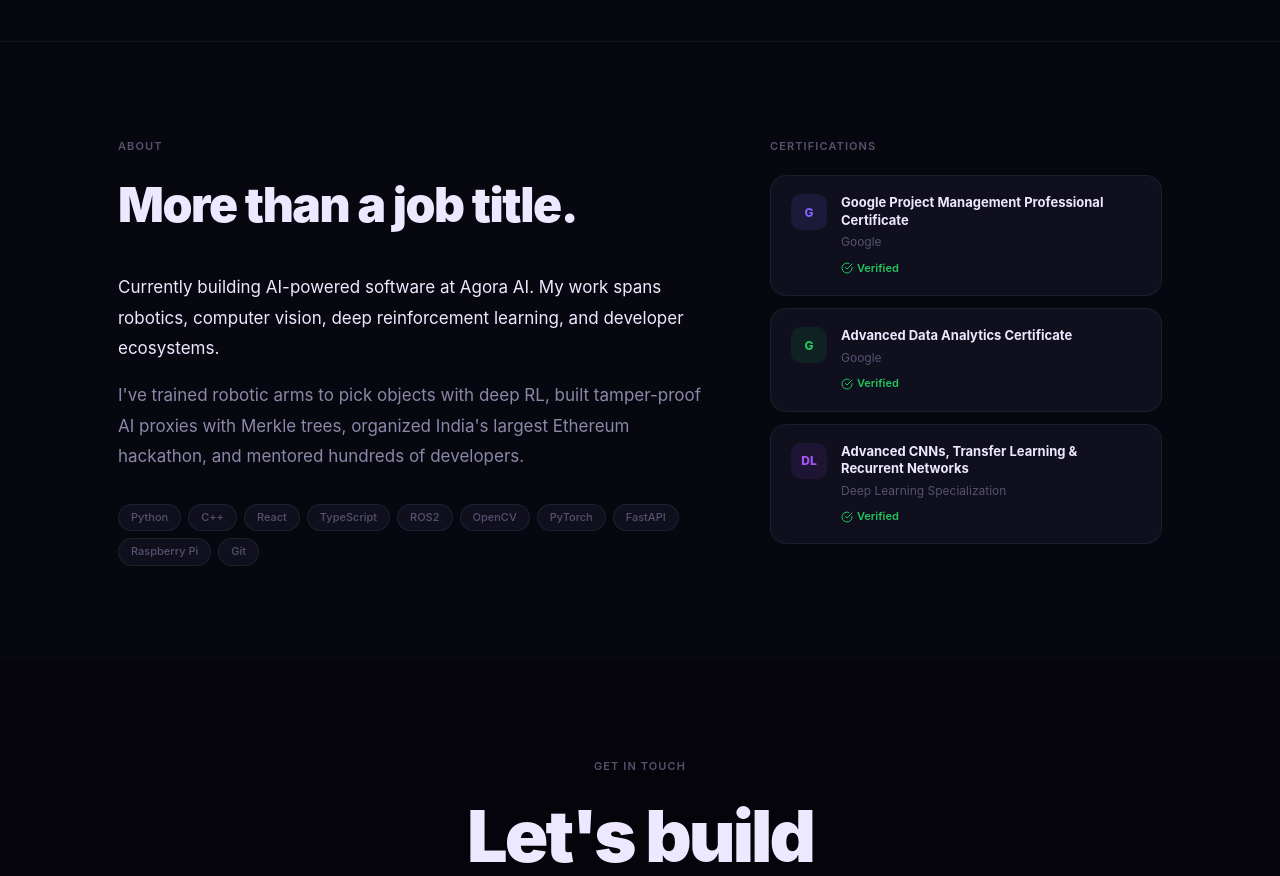
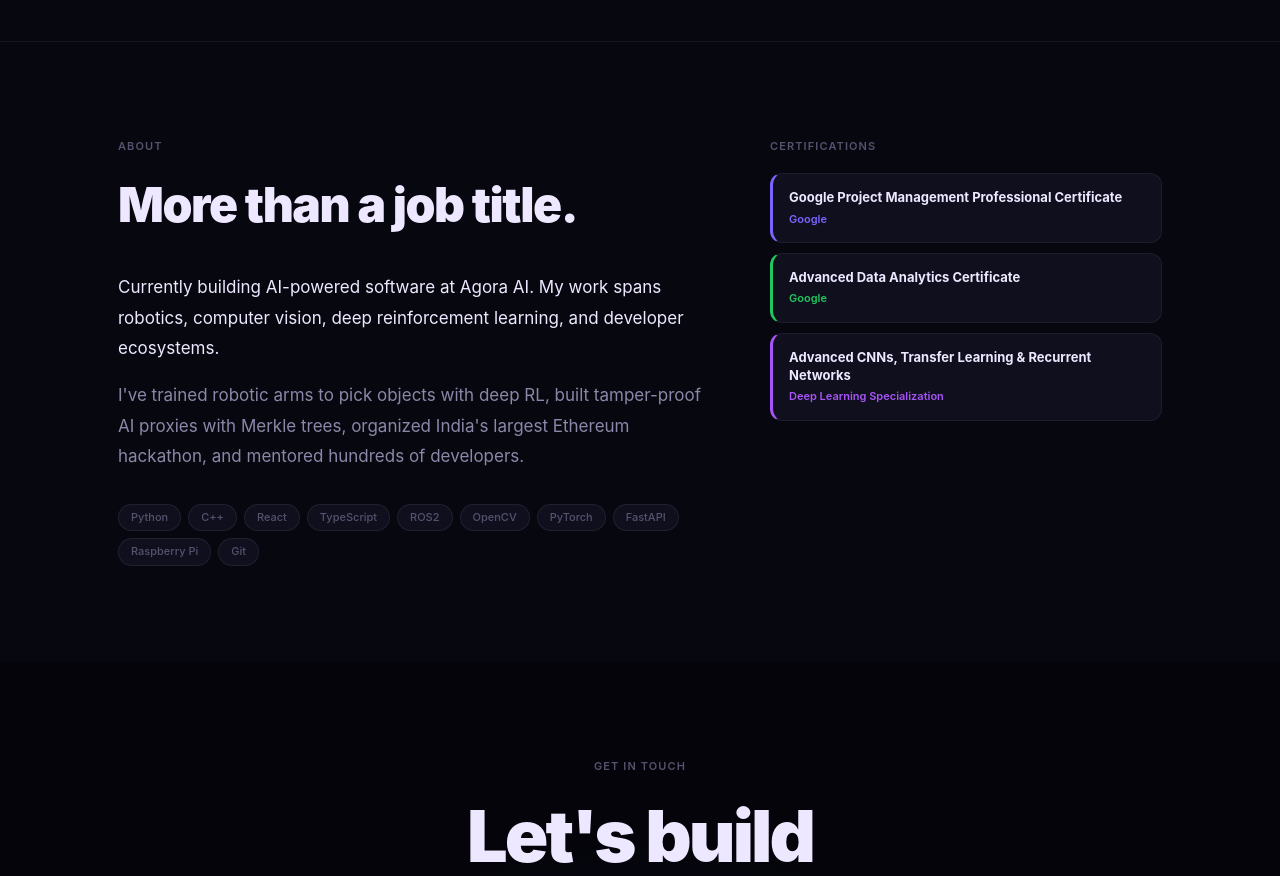
Before and after one commit to ShraavaniTople/ShraavaniTople.github.io, a Next.js app: page / in a window 1280 px wide. Shown: the part 4080-4956 px from the top of the page. Built offline with nearby package versions, Linux system fonts and the light colour scheme.

Commit message:
certs: new left-border design, remove Verified label

```diff
--- a/components/sections/AboutSection.tsx
+++ b/components/sections/AboutSection.tsx
@@ -1,7 +1,6 @@
 "use client";
 import { motion, useInView } from "framer-motion";
 import { useRef } from "react";
-import { CheckCircle } from "lucide-react";
 
 const skills = ["Python","C++","React","TypeScript","ROS2","OpenCV","PyTorch","FastAPI","Raspberry Pi","Git"];
 const certs = [
@@ -41,24 +40,23 @@ export default function AboutSection() {
           </div>
 
           {/* Right — certs */}
-          <div style={{display:"flex",flexDirection:"column",gap:12}}>
+          <div style={{display:"flex",flexDirection:"column",gap:10}}>
             <motion.p {...a(0.1)} className="label" style={{marginBottom:8}}>Certifications</motion.p>
             {certs.map((c,i) => (
               <motion.div key={c.name}
-                initial={{opacity:0,y:16}} animate={inView?{opacity:1,y:0}:{}}
+                initial={{opacity:0,x:16}} animate={inView?{opacity:1,x:0}:{}}
                 transition={{duration:0.5,delay:0.18+i*0.1,ease:[0.16,1,0.3,1]}}
-                style={{background:"#0F0F1E",border:"1px solid rgba(255,255,255,0.06)",borderRadius:16,padding:"18px 20px",transition:"border-color 0.2s"}}
+                style={{
+                  background:"#0F0F1E",
+                  border:"1px solid rgba(255,255,255,0.06)",
+                  borderLeft:`3px solid ${c.color}`,
+                  borderRadius:12,
+                  padding:"14px 16px",
+                  transition:"background 0.2s",
+                }}
                 className="cert-card">
-                <div style={{display:"flex",alignItems:"flex-start",gap:14}}>
-                  <div style={{width:36,height:36,borderRadius:10,background:c.bg,display:"flex",alignItems:"center",justifyContent:"center",fontSize:12,fontWeight:800,color:c.color,flexShrink:0}}>{c.badge}</div>
-                  <div>
-                    <p style={{fontSize:13,fontWeight:700,color:"#EDE8FF",lineHeight:1.35,marginBottom:3}}>{c.name}</p>
-                    <p style={{fontSize:12,color:"#56526E",marginBottom:8}}>{c.issuer}</p>
-                    <div style={{display:"flex",alignItems:"center",gap:4,fontSize:11,color:"#22C55E",fontWeight:600}}>
-                      <CheckCircle size={12}/> Verified
-                    </div>
-                  </div>
-                </div>
+                <p style={{fontSize:13,fontWeight:700,color:"#EDE8FF",lineHeight:1.4,marginBottom:4}}>{c.name}</p>
+                <p style={{fontSize:11,fontWeight:600,color:c.color}}>{c.issuer}</p>
               </motion.div>
             ))}
           </div>
```
